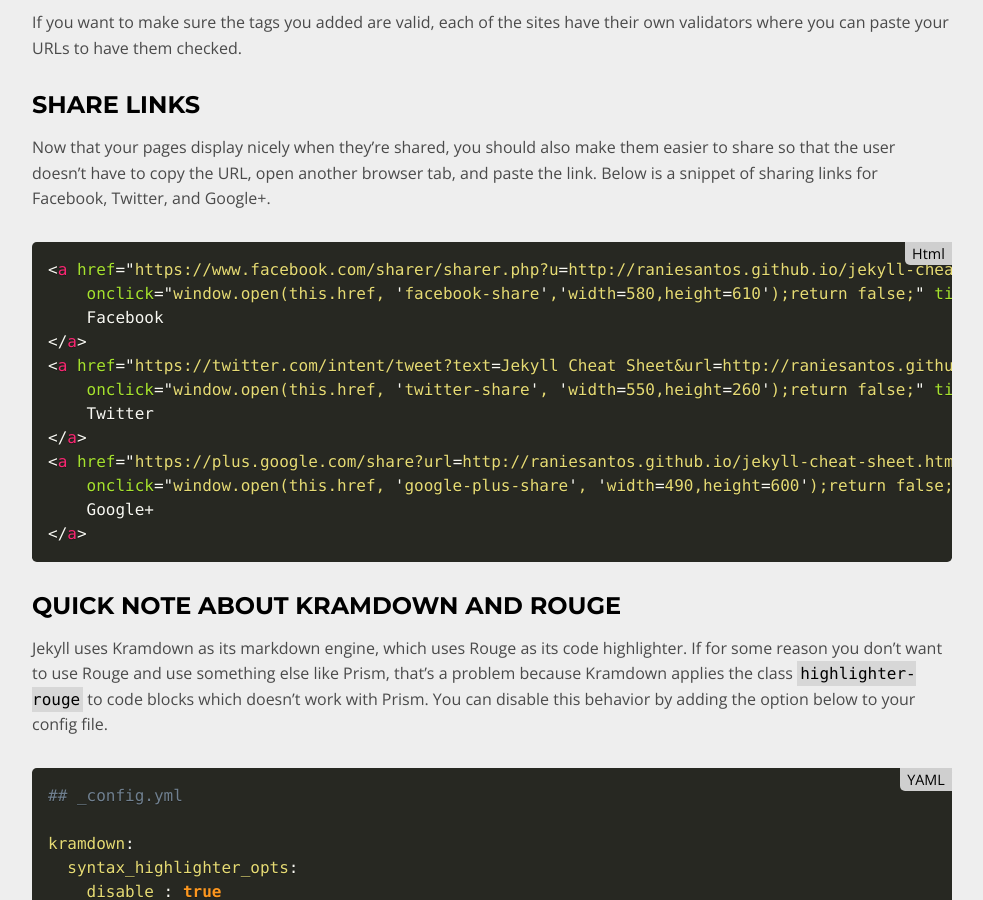
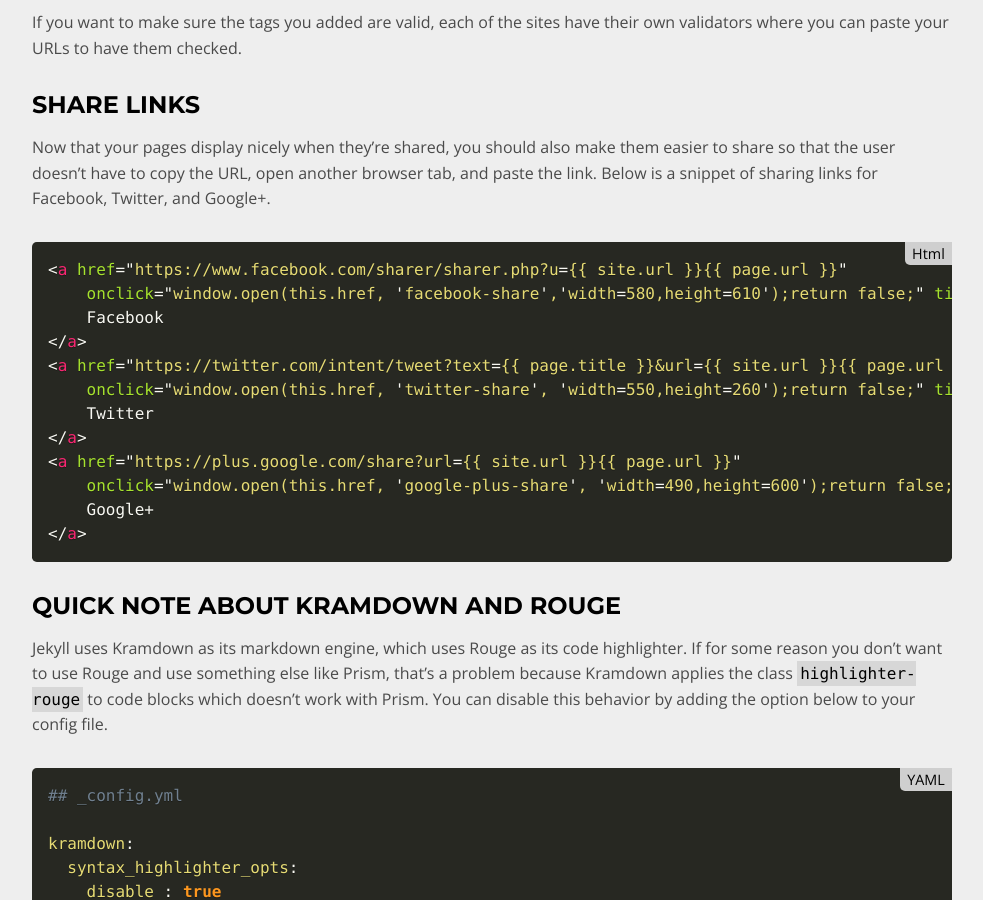
Before and after one commit to cascadiabooking/raniesantos.github.io, a Jekyll site: the page built from _posts/2016/2016-04-06-jekyll-cheat-sheet.md, in a window 1280 px wide and 900 px high, scrolled down 6146 px. Shown: the whole window, without its empty margins (148-1131 px from the left). Built offline with Jekyll 4.4.1, drawn with Linux system fonts in a browser that asks for light colours; comment, search, counter and statistics services are not loaded.

Commit message:
update latest post

````diff
--- a/_posts/2016/2016-04-06-jekyll-cheat-sheet.md
+++ b/_posts/2016/2016-04-06-jekyll-cheat-sheet.md
@@ -236,7 +236,7 @@
 Now that your pages display nicely when they're shared, you should also make them easier to share so that the user doesn't have to copy the URL, open another browser tab, and paste the link. Below is a snippet of sharing links for Facebook, Twitter, and Google+.
 
 ```html
-<a href="https://www.facebook.com/sharer/sharer.php?u={{ site.url }}{{ page.url }}"
+{% raw %}<a href="https://www.facebook.com/sharer/sharer.php?u={{ site.url }}{{ page.url }}"
 	onclick="window.open(this.href, 'facebook-share','width=580,height=610');return false;" title="Share on Facebook">
 	Facebook
 </a>
@@ -247,7 +247,7 @@
 <a href="https://plus.google.com/share?url={{ site.url }}{{ page.url }}"
 	onclick="window.open(this.href, 'google-plus-share', 'width=490,height=600');return false;" title="Share on Google+">
 	Google+
-</a>
+</a>{% endraw %}
 ```
 
 ### Quick Note About Kramdown and Rouge
````
Also changed, not shown: 1 other file.
